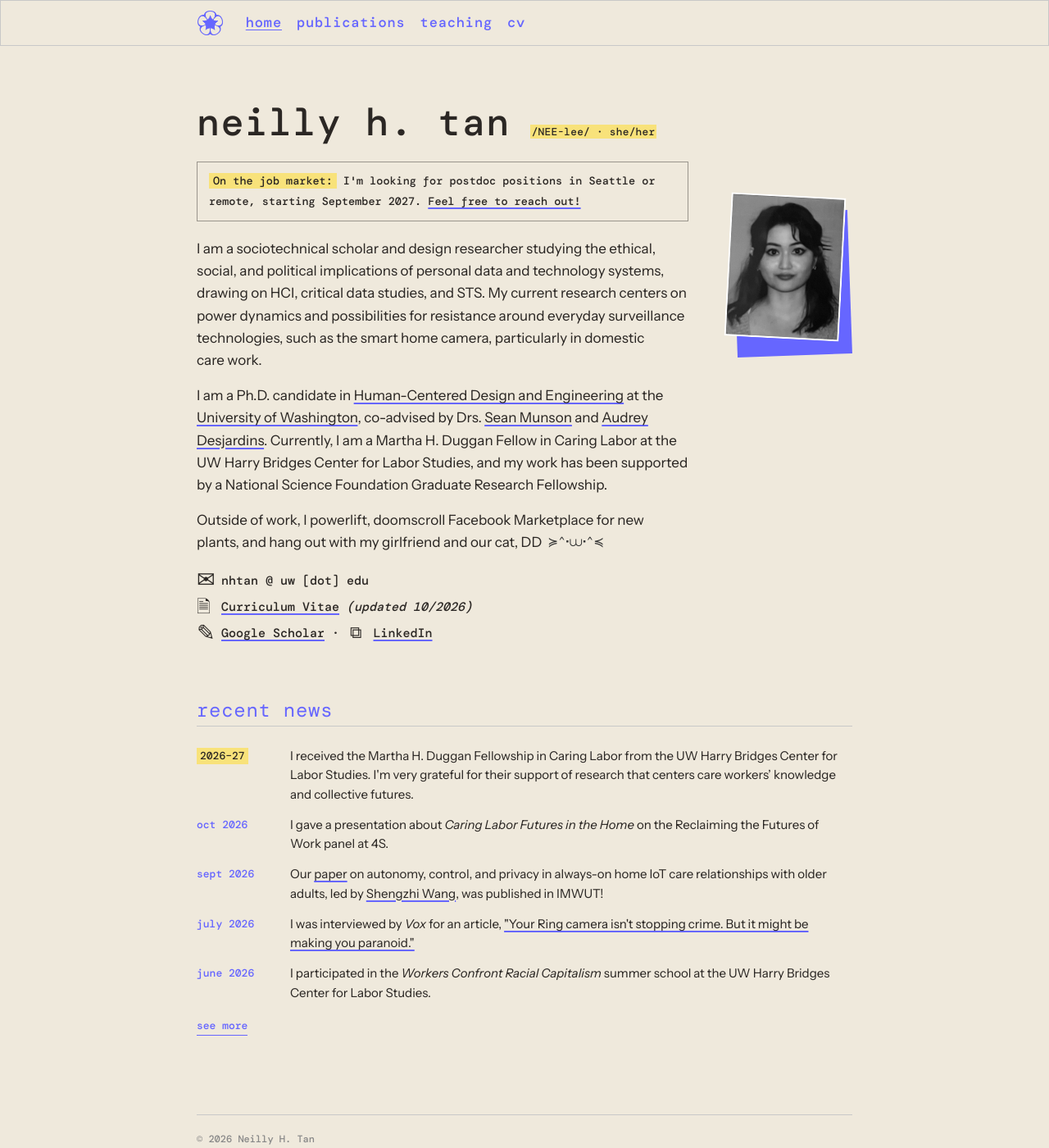
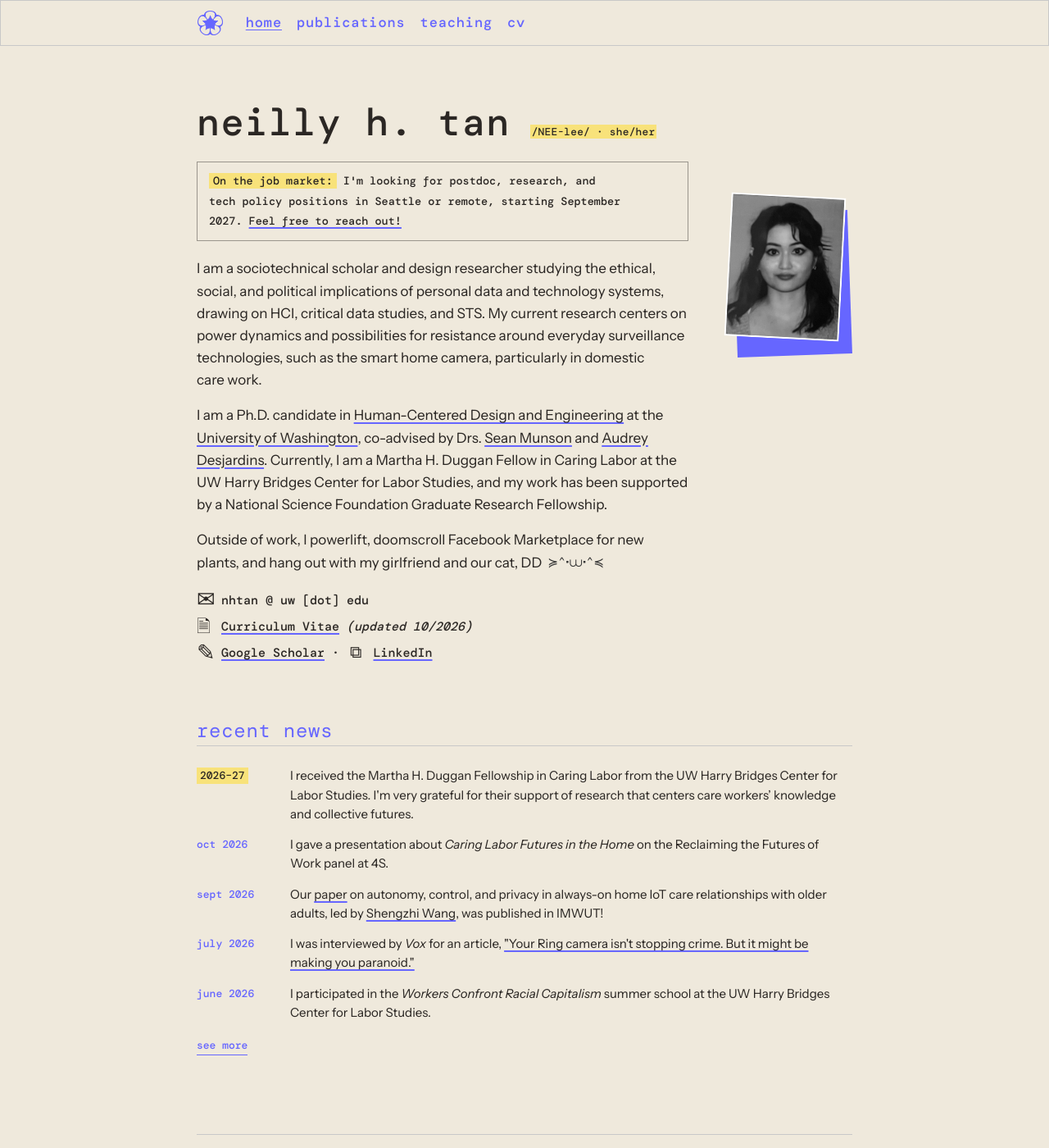
Before and after one commit to neillytan/neillytan.github.io, a Jekyll site: the page built from index.html, in a window 1280 px wide and 1400 px high. Shown: the whole window at 82% size. Built offline with Jekyll 4.4.1, drawn with Linux system fonts in a browser that asks for light colours; some web fonts are replaced.

Commit message:
Notice: postdoc, research, and tech policy positions
Co-Authored-By: Claude Opus 5.5 <noreply@anthropic.com>

```diff
--- a/assets/css/style.css
+++ b/assets/css/style.css
@@ -96,7 +96,7 @@ p { margin: 0 0 1rem; }
 .kaomoji { font-size: 0.9em; letter-spacing: 0.02em; margin-left: 0.25em; color: #333; white-space: nowrap; position: relative; top: -1px; }
 
 .job-note { margin: 0 0 20px; padding: 11px 14px; border: 1.5px solid #9a958c; color: var(--text); font-family: var(--heading-font); font-size: 13.5px; line-height: 1.8; text-wrap: balance; }
-.job-note a { color: var(--text); text-decoration-color: var(--accent); }
+.job-note a { color: var(--text); text-decoration-color: var(--accent); white-space: nowrap; }
 .job-note a:hover { background: var(--highlight); color: var(--text); text-decoration-color: var(--text); }
 .job-label { margin-right: 8px; padding: 1px 5px; color: var(--text); background: var(--highlight); }
 
--- a/index.html
+++ b/index.html
@@ -10,7 +10,7 @@ page_class: home
       <p class="pronouns"><mark>/NEE-lee/ · she/her</mark></p>
     </div>
 
-    <p class="job-note"><span class="job-label">On the job market:</span>I'm looking for postdoc positions in Seattle or remote, starting September 2027. <a href="&#109;&#97;&#105;&#108;&#116;&#111;&#58;&#110;&#104;&#116;&#97;&#110;&#64;&#117;&#119;&#46;&#101;&#100;&#117;">Feel free to reach out!</a></p>
+    <p class="job-note"><span class="job-label">On the job market:</span>I'm looking for postdoc, research, and tech policy positions in Seattle or remote, starting September 2027. <a href="&#109;&#97;&#105;&#108;&#116;&#111;&#58;&#110;&#104;&#116;&#97;&#110;&#64;&#117;&#119;&#46;&#101;&#100;&#117;">Feel free to reach out!</a></p>
 
     <p>I am a sociotechnical scholar and design researcher studying the ethical, social, and political implications of personal data and technology systems, drawing on HCI, critical data studies, and STS. My current research centers on power dynamics and possibilities for resistance around everyday surveillance technologies, such as the smart home camera, particularly in domestic care work.</p>
 
```
